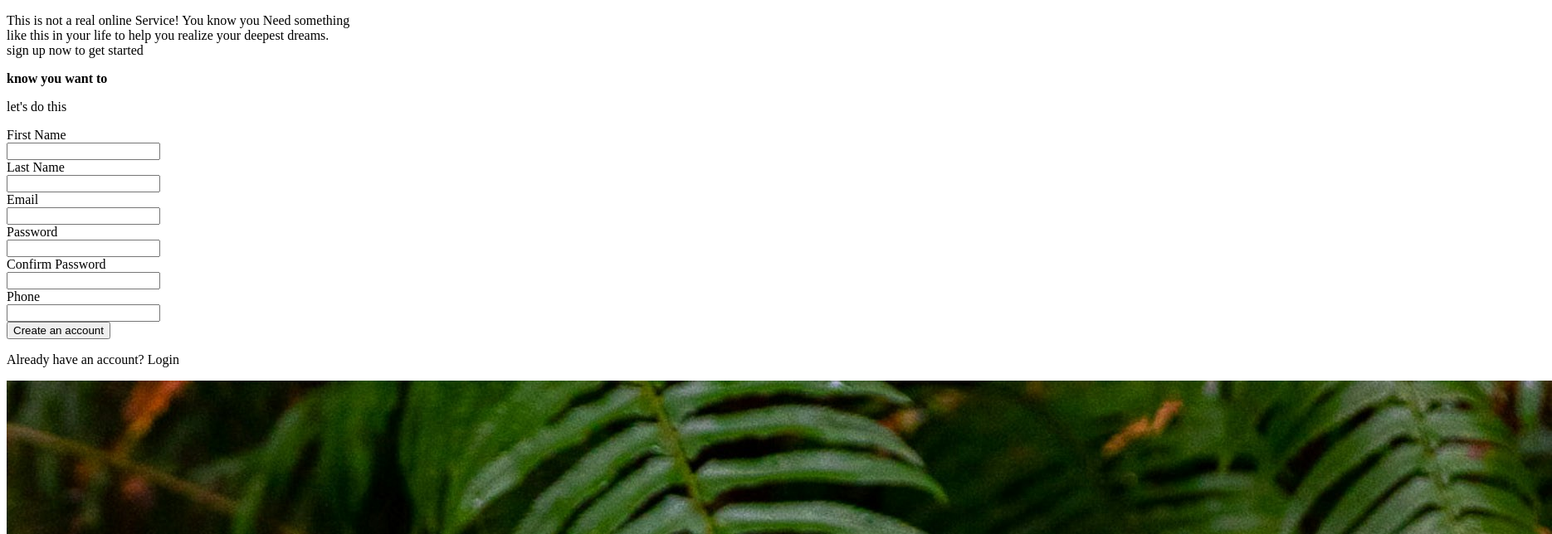
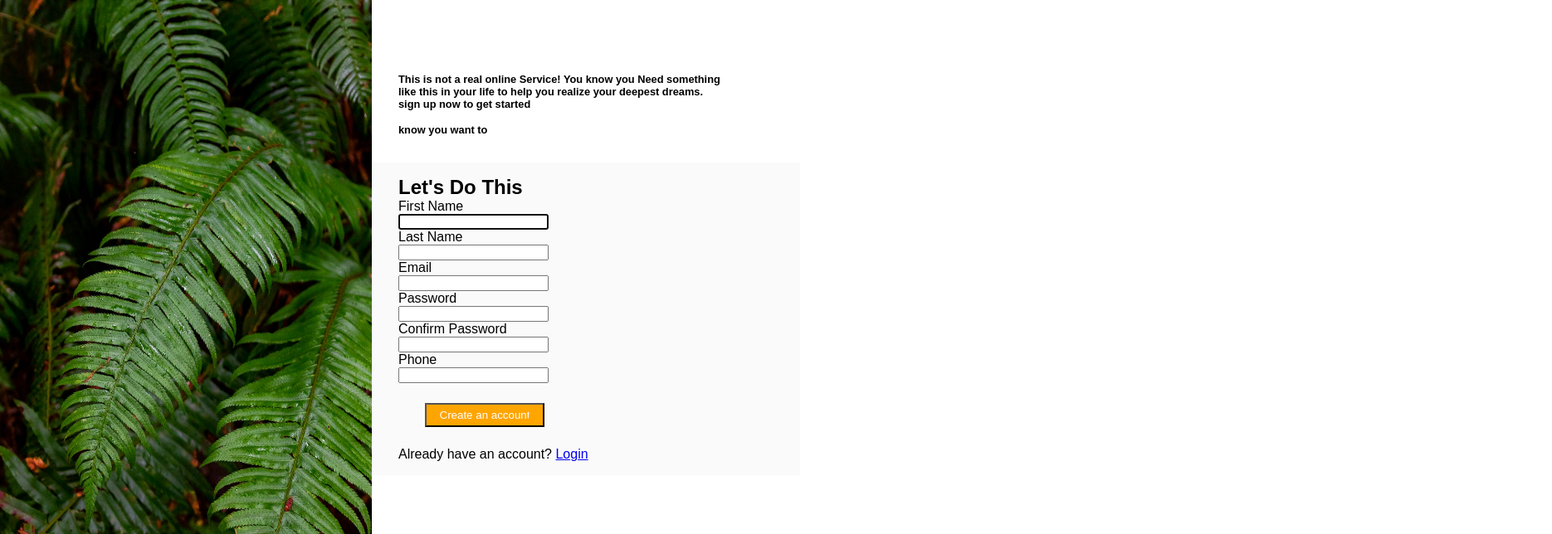
Before and after one commit to mohamud-Hasen/HTML_FORM_VALIDATION, a plain HTML site: page index.html in a window 1280 px wide. Shown: the top 644 px of the page at 83% size, 1870 px wide, since content can reach past the window. Drawn offline with Linux system fonts and the light colour scheme.

Commit message:
css style added

```diff
--- a/index.html
+++ b/index.html
@@ -7,42 +7,70 @@
     <link rel="stylesheet" href="style.css">
 </head>
 <body>
+
+  <div  class="image-container">
     <div>
-    <header>
+      <img id="img" src="image/green_leaf.jpg" alt="image">
+    </div>
+  </div>
+
+      <div class="main-container">
+        <div id="intro">
           <p>This is not a real online Service! You know you Need something <br>
             like this in your life to help you realize your deepest dreams.<br>
             sign up now to get started
-
           </p>
           <p><strong> know you want to</strong></p>
-         <p>let's do this</p>
-         <form action="" method="">
+        </div>
+          <div class="form-container">
+            <h2>Let's Do This </h2>
+            <form action="" method="post">
+             <div id="form-info">
+             <div>
               <label for="firstname">First Name</label><br>
-             <input type="text" id="fname" required><br>
+              <input type="text" id="fname" required autofocus><br>
+             </div>
 
+             <div>
               <label for="lastname">Last Name</label><br>
               <input type="text" id="lname" required><br>
+             </div>
 
+            <div>
               <label for="email">Email</label><br>
               <input type="text" id="email" required><br>
+            </div>
 
+             <div>
               <label for="password">Password</label><br>
               <input type="password" id="password" required><br>
+             </div>
 
+             <div>
               <label for="confirmpassword">Confirm Password</label><br>
               <input type="password" id="password" required><br>
+             </div>
 
 
+             <div>
               <label for="phone">Phone</label><br>
               <input type="number" id="phone" required><br>
+             </div>
+             </div>
 
+             <div id="login-container">
+
+              <button>
                 <input type="submit" value="Create an account">
+              </button>
+              <p>Already have an account? <a href="#">Login</a></p>
+              </div>
 
           </form>
-         <p>Already have an account? Login</p>
           </div>
-  <div>
-    <img src="image/green_leaf.jpg" alt="">
+
+
+
       </div>
 
 </body>
--- a/style.css
+++ b/style.css
@@ -0,0 +1,73 @@
+*{
+    margin: 0;
+    padding: 0;
+    box-sizing: border-box;
+}
+body{
+    display: flex;
+    height: 100vh;
+    font-family: Arial, Helvetica, sans-serif;
+}
+.image-container{
+    background-image: url(image/green_leaf.jpg);
+    background-repeat: no-repeat;
+    background-size: cover;
+    min-width: 25%;
+
+    width: 35vw;
+    height: 100vh;
+    flex-shrink: 0;
+    position: relative;
+}
+.images-container > div {
+    width: 100%;
+    height: 6rem;
+    margin-top: 7.5rem;
+    background-color: #596D48;
+    float: top;
+    position: absolute;
+    display: flex;
+    justify-content: center;
+    align-items: center;
+}
+#img{
+    height: 100vh;
+    width: 100%;
+}
+
+#intro{
+
+        padding: 5.5rem 6rem 2rem 2rem;
+        background-color: #fff;
+        font-size: 0.8rem;
+        font-weight: bold;
+
+
+}
+#intro> :first-child {
+    padding-bottom: 1rem;
+  }
+  .form-container{
+    margin: 0;
+    padding: 1rem 6rem 1rem 2rem;
+    background-color: rgb(251, 250, 250);
+
+  }
+  button {
+    width: 9rem;
+    height: 1.8rem;
+    margin: 1.5rem 2rem;
+    padding: 0.1rem;
+    font-size: 0.7rem;
+    font-weight: bolder;
+    background-color: orange
+
+    }
+
+
+  button>input {
+    background-color: orange;
+    border: none;
+    color: #fff;
+    border-radius: 20px;
+  }
```
Lines whose indentation alone changed are shown as unchanged.
